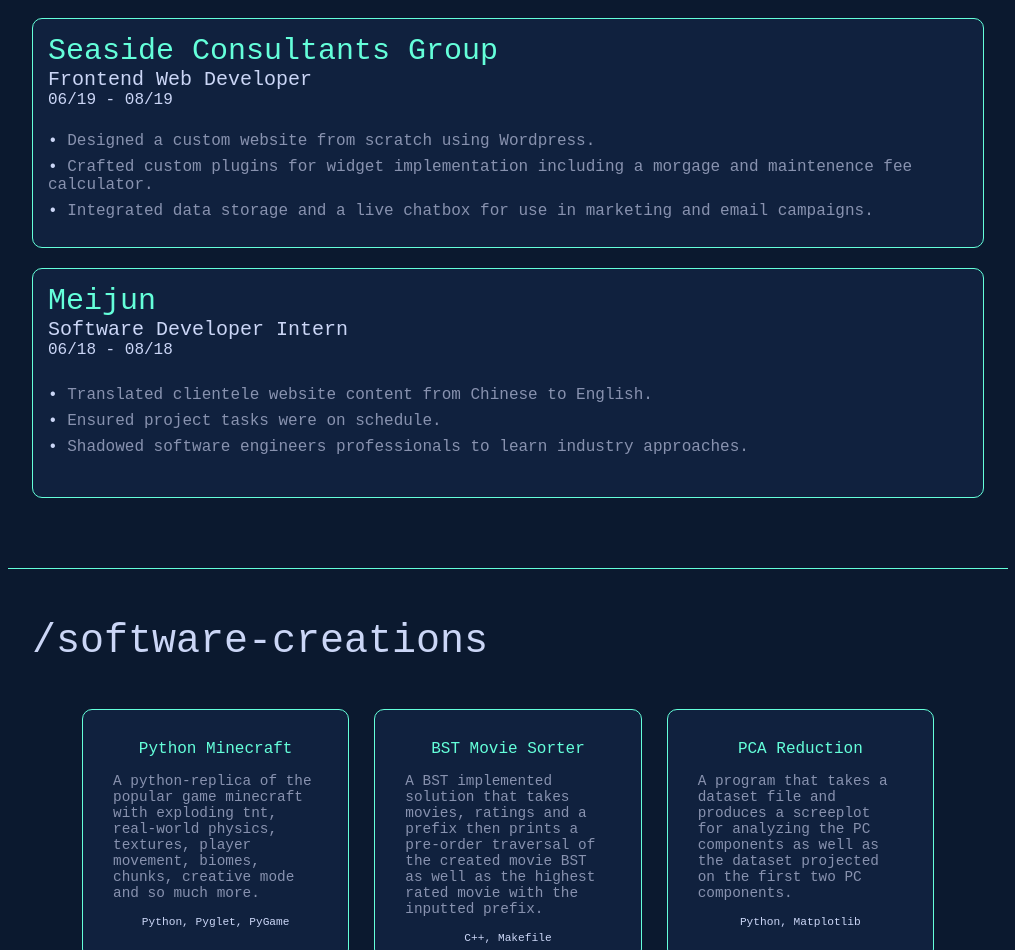
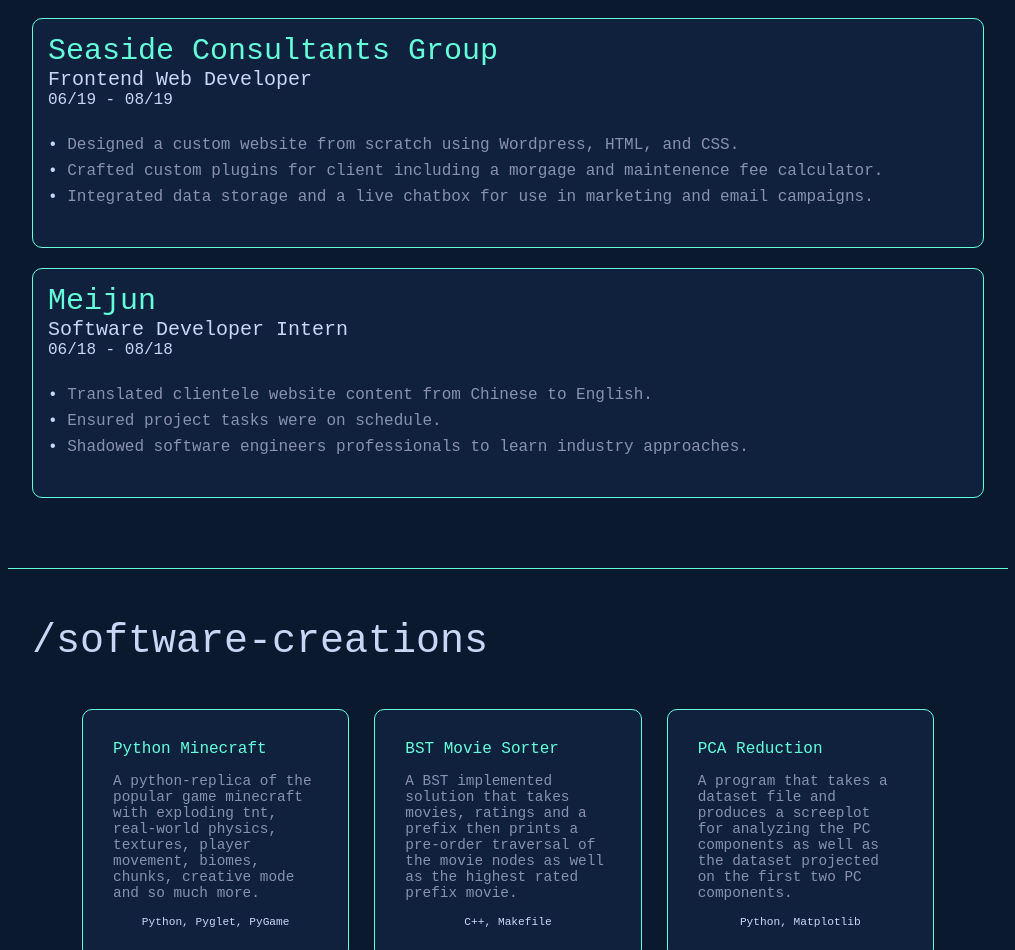
Before and after one commit to briggsrr/My-Website, a React (Create React App) app: page / in a window 1280 px wide. Shown: the part 2542-3492 px from the top of the page, without its empty margins (132-1147 px from the left). Built offline with nearby package versions, Linux system fonts and the light colour scheme.

Commit message:
Fixed some formatting

```diff
--- a/src/components/CreationSection/CreationElements.js
+++ b/src/components/CreationSection/CreationElements.js
@@ -78,7 +78,7 @@
 `;
 
 export const ProjectCard = styled.div`
-    display: flex;
+    display: grid;
     background: #10213e;
     border: solid #000;
     border-width: 1px 1px;
@@ -117,6 +117,8 @@
 
 
     }
+    grid-template-areas: "a " "b" "c";
+    //grid-template-rows: 50px 134px 50px;
 
 
 
@@ -138,22 +140,38 @@
     color: #64ffda;
     margin-bottom: 5px;
     margin-bottom: 15px;
+    width: 100%;
+    grid-area: a;
 
 `;
 
 export const ProjectP = styled.div`
+
+    width: 100%;
     color: #8892af;
     font-size: .9rem;
     margin-bottom: 15px;
     text-align: left;
+    //max-height: 160px;
+    grid-area: b;
+
+
 
 
 `;
 
 export const ProjectP2 = styled.div`
     font-size: .7rem;
+    display: fixed;
     margin-bottom: 10px;
     color: #cbd6f6;
+    justify-content: center;
+    align-items: center;
+    //position: flex;
+    grid-area: c;
+
+
+
 
 `;
 
--- a/src/components/CreationSection/index.js
+++ b/src/components/CreationSection/index.js
@@ -46,8 +46,8 @@
                     </ProjectH2>
                     <ProjectP>
                     A BST implemented solution that takes movies, ratings and a prefix then
-                    prints a pre-order traversal of the created movie
-                    BST as well as the highest rated movie with the inputted prefix.
+                    prints a pre-order traversal of the movie nodes as well as the highest rated prefix
+                     movie.
                     </ProjectP>
                     <ProjectP2>
                         C++, Makefile
--- a/src/components/ExperienceSection/ExperienceElements.js
+++ b/src/components/ExperienceSection/ExperienceElements.js
@@ -165,6 +165,11 @@
         height: 370px;
 
     }
+    /* &:hover {
+        transform: scale(1.03);
+        transition: all 0.2s ease-in-out;
+
+    } */
 
 
 `;
--- a/src/components/ExperienceSection/index.js
+++ b/src/components/ExperienceSection/index.js
@@ -77,11 +77,11 @@
                   <RoleTasks>
                   <Point>
                   <Colored>&#8226; </Colored>
-                  Designed a custom website from scratch using Wordpress.
+                  Designed a custom website from scratch using Wordpress, HTML, and CSS.
                   </Point>
                   <Point>
                     <br></br><Colored>&#8226; </Colored>
-                  Crafted custom plugins for widget implementation including a morgage and maintenence fee calculator.
+                  Crafted custom plugins for client including a morgage and maintenence fee calculator.
                   </Point>
                   <Point>
                     <br></br><Colored>&#8226; </Colored>
```
